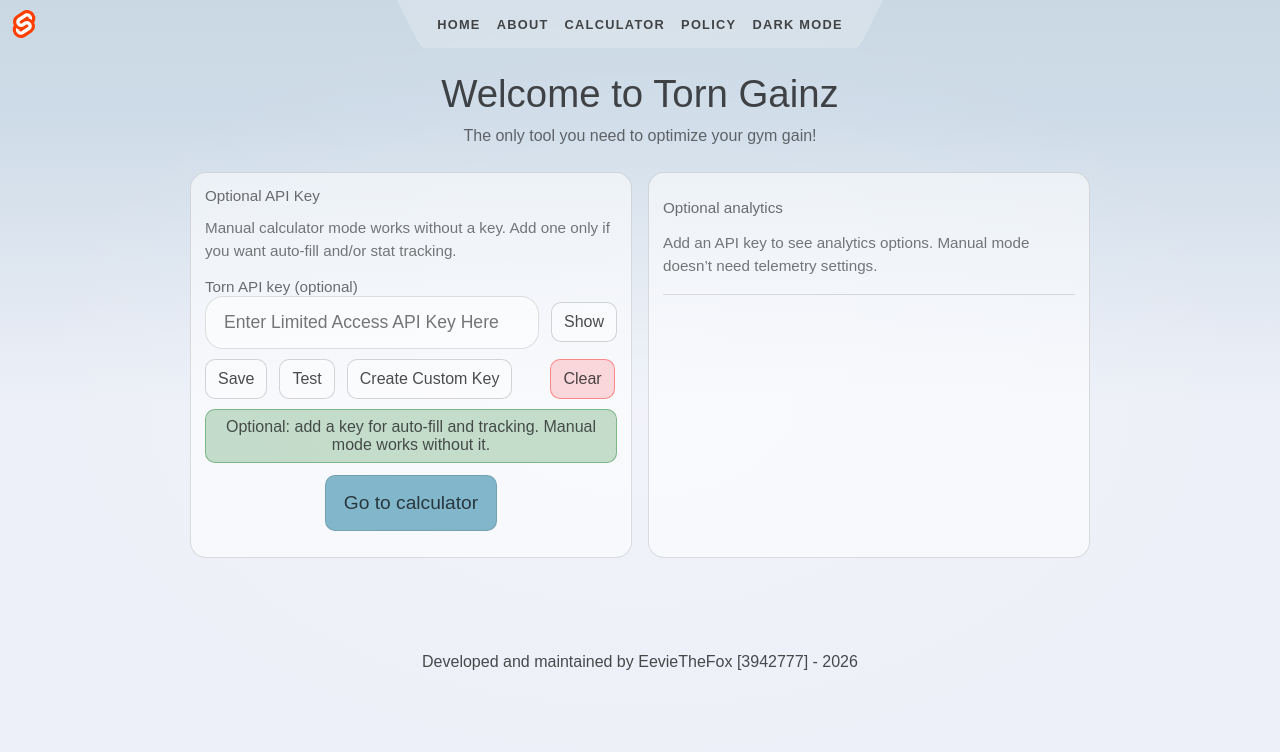
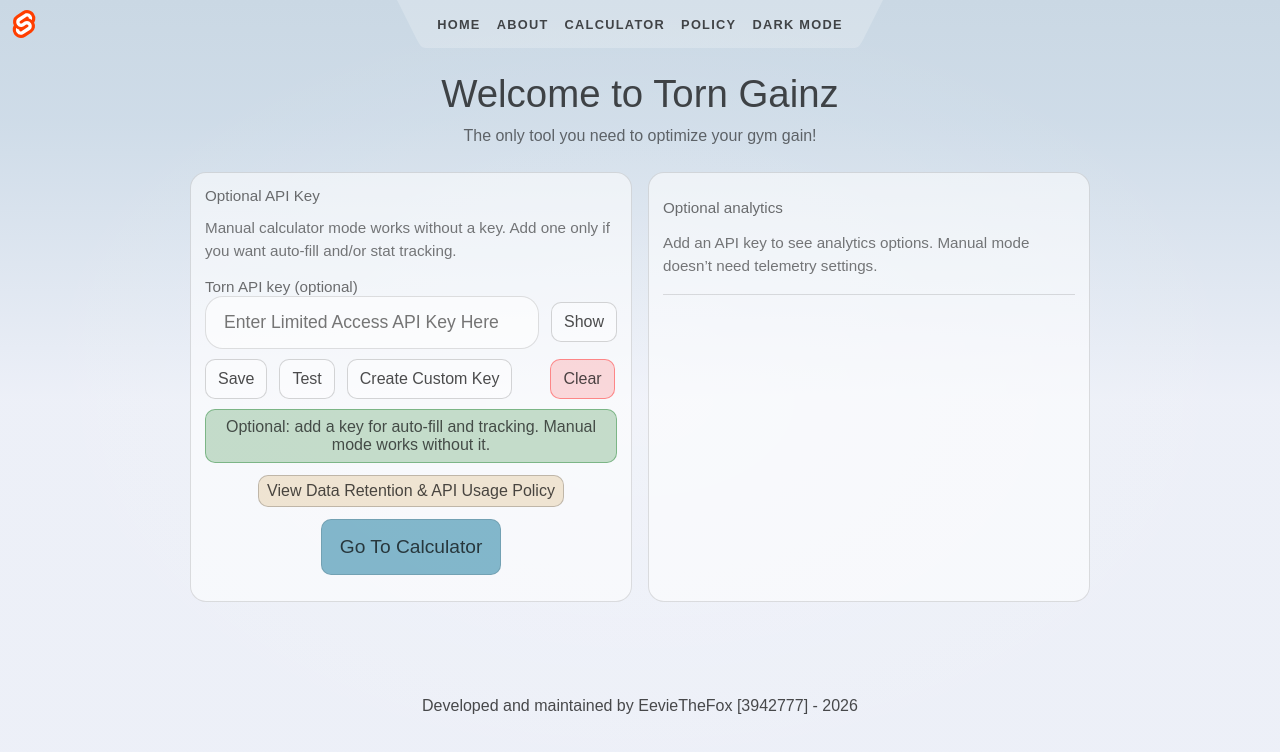
Before and after one commit to EevieTheFox/Torn-Gainz-Web-App, a SvelteKit app: page / in a window 1280 px wide. Shown: the top 752 px of the page. Built offline with nearby package versions, Linux system fonts and the light colour scheme.

Commit message:
added view policy to primary card, centered go to calculator button on secondary card, matched capitalization

```diff
--- a/src/routes/+page.svelte
+++ b/src/routes/+page.svelte
@@ -214,8 +214,13 @@
 
                 {#if !hasApiKey}
                     <div class="centerRow">
+                        <button type="button" class="btn btnGhost" on:click={openPolicy}>
+                            View Data Retention & API Usage Policy
+                        </button>
+                    </div>
+                    <div class="centerRow">
                         <button type="button" class="btn btnCalc" on:click={openCalculator()}>
-                            Go to calculator
+                            Go To Calculator
                         </button>
                     </div>
                 {/if}
@@ -287,6 +292,8 @@
             {#if hasApiKey}
                 <div class="row">
                     <label class="fieldLabel">Read the policy</label>
+                </div>
+                <div class="centerRow">
                     <button type="button" class="btn btnGhost" on:click={openPolicy}>
                         View Data Retention & API Usage Policy
                     </button>
@@ -308,9 +315,9 @@
                         <p class="hint">Disabled until you open the policy page.</p>
                     {/if}
                 </div>
-                <div class="row">
+                <div class="centerRow">
                     <button type="button" class="btn btnCalc" on:click={openCalculator()}>
-                        Go to calculator
+                        Go To Calculator
                     </button>
                 </div>
             {/if}
```
